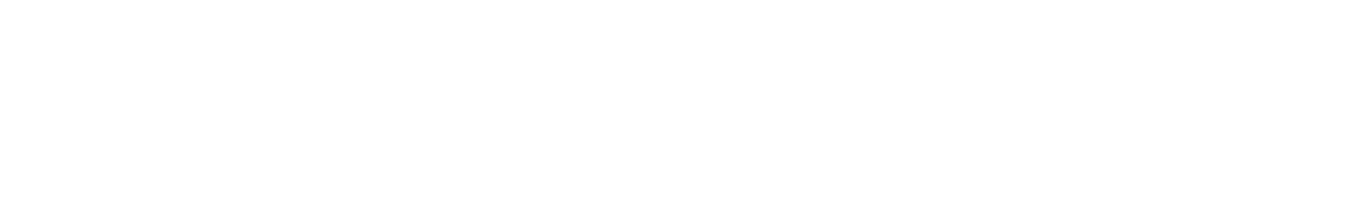
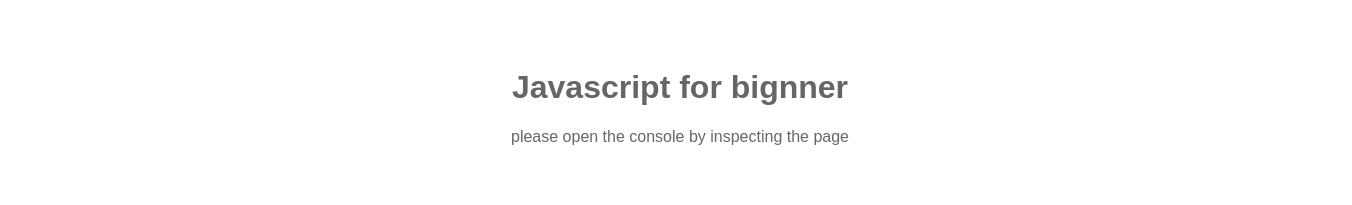
Before and after one commit to ashucj17/jsbasic, a plain HTML site: page index.html in a window 1280 px wide. Shown: the whole page, 1352 px wide, since content can reach past the window. Drawn offline with Linux system fonts and the light colour scheme.

Commit message:
text and little css is added

```diff
--- a/index.html
+++ b/index.html
@@ -4,10 +4,15 @@
 <head>
     <meta charset="UTF-8">
     <meta name="viewport" content="width=device-width, initial-scale=1.0">
+    <link rel="stylesheet" href="style.css">
     <title>JS Basic</title>
 </head>
 
 <body>
+    <div class="start">
+        <h1>Javascript for bignner</h1>
+        <p>please open the console by inspecting the page</p>
+    </div>
     <script src="basic.js"></script>
     <script src="./arr.js"></script>
 </body>
--- /dev/null
+++ b/style.css
@@ -0,0 +1,8 @@
+.start {
+  width: 100%;
+  font-family: Arial, Helvetica, sans-serif;
+  font-weight: 500;
+  color: #666;
+  padding: 40px;
+  text-align: center;
+}
```
